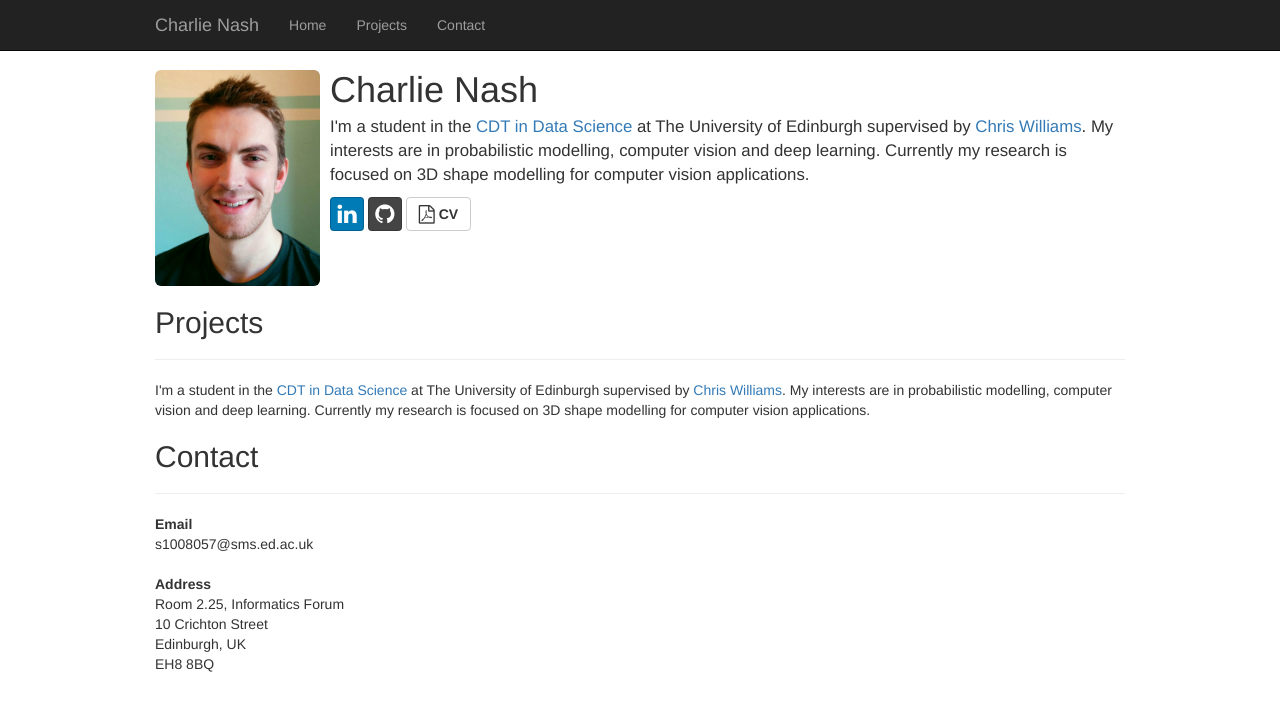
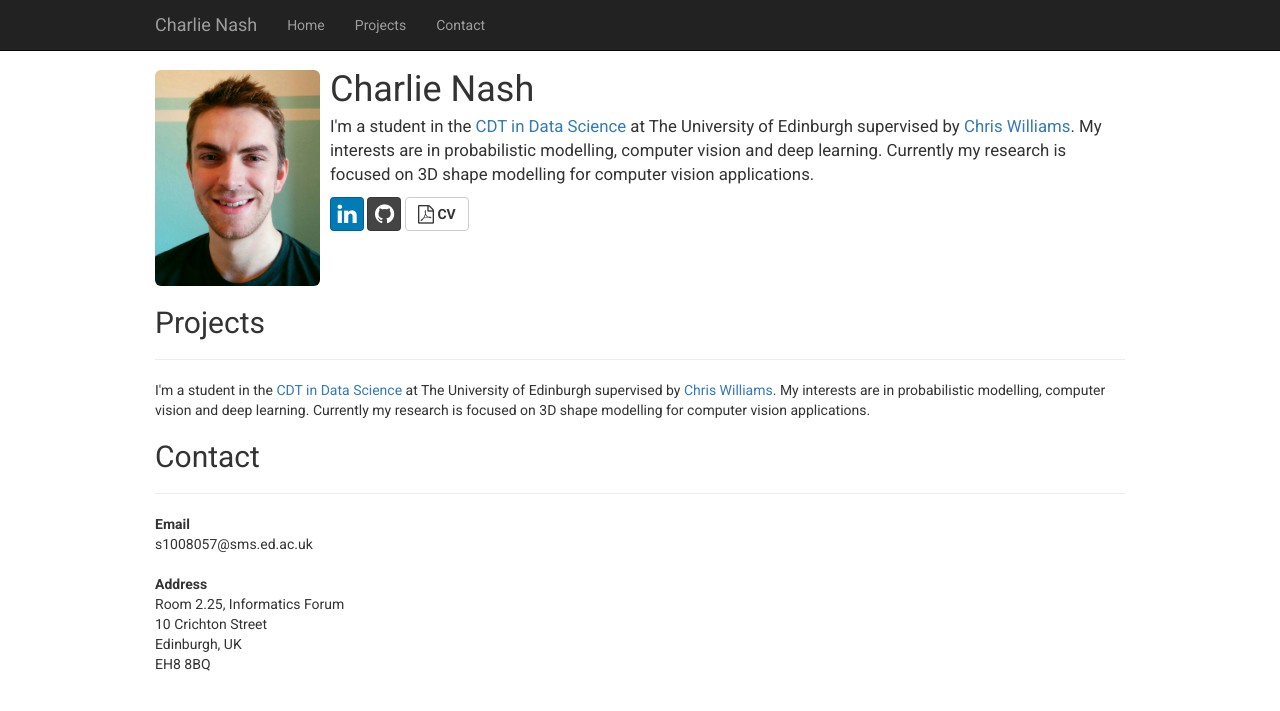
Before and after one commit to charlienash/charlienash.github.io, a Jekyll site: the page index.html, which Jekyll copies as it is, in a window 1280 px wide. Shown: the top 711 px of the page. Built offline with Jekyll 4.4.1, drawn with Linux system fonts in a browser that asks for light colours; nearby versions of some CDN libraries; library files that are not in the unit come from our copies.

Commit message:
Update styles.css

```diff
--- a/assets/css/styles.css
+++ b/assets/css/styles.css
@@ -14,7 +14,7 @@
 
 body {
 	padding-top: 70px;
-	/*font-family: 'Roboto', sans-serif;*/
+	font-family: 'Roboto', sans-serif;
 }
 
 
```
